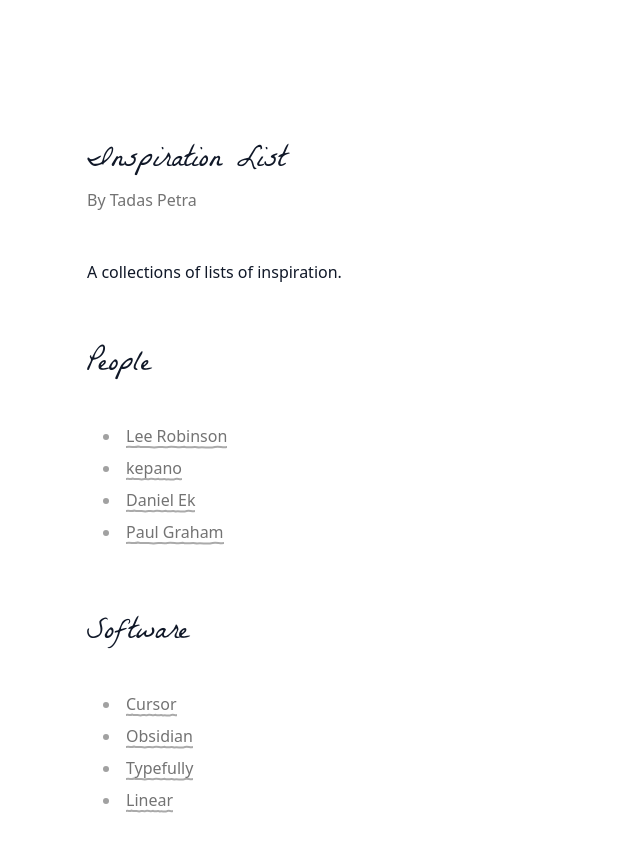
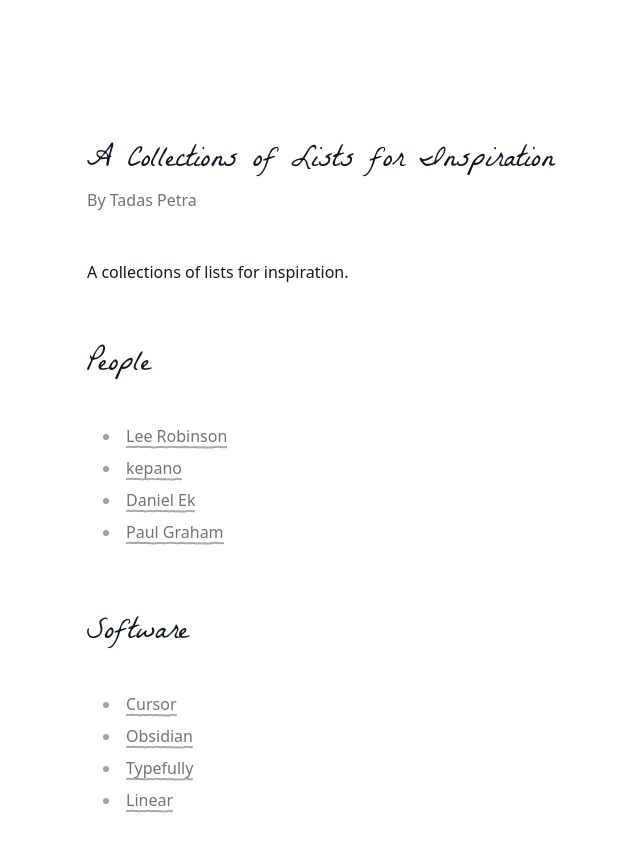
Before and after one commit to tadaspetra/website, an Astro site: page /inspiration in a window 1280 px wide. Shown: the whole page, without its empty margins (241-881 px from the left). Built offline with nearby package versions, Linux system fonts and the light colour scheme; Astro itself is replaced by a stand-in of ours.

Commit message:
Update title

```diff
--- a/src/content/posts/ongoing/inspiration.md
+++ b/src/content/posts/ongoing/inspiration.md
@@ -1,11 +1,11 @@
 ---
 pubDatetime: 2025-12-17
-title: Inspiration List
+title: A Collections of Lists for Inspiration
 draft: false
 description: What inspires me to keep going.
 ---
 
-A collections of lists of inspiration.
+A collections of lists for inspiration.
 
 ## People
 
```
